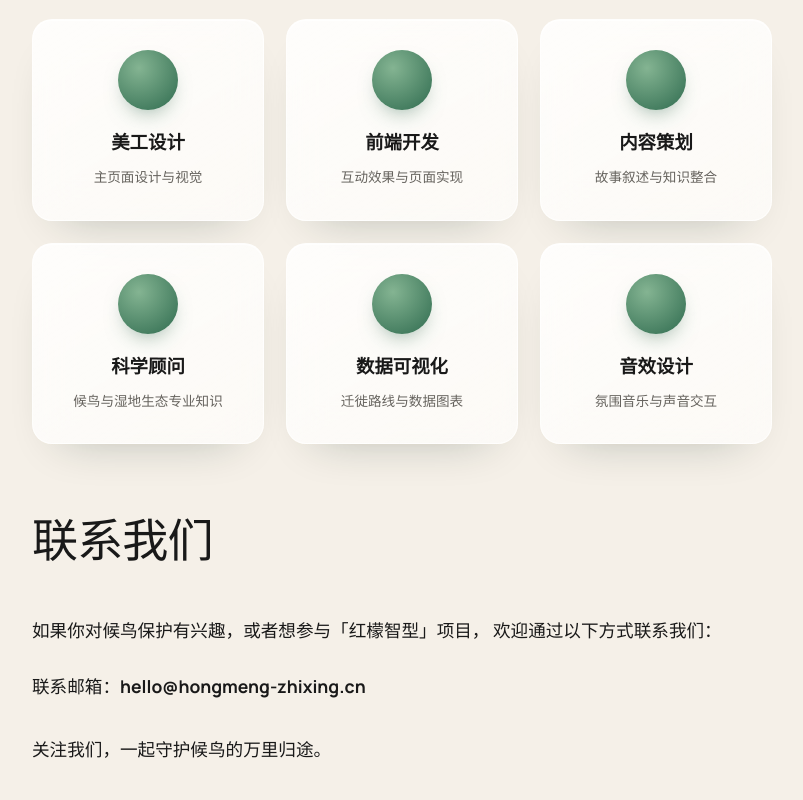
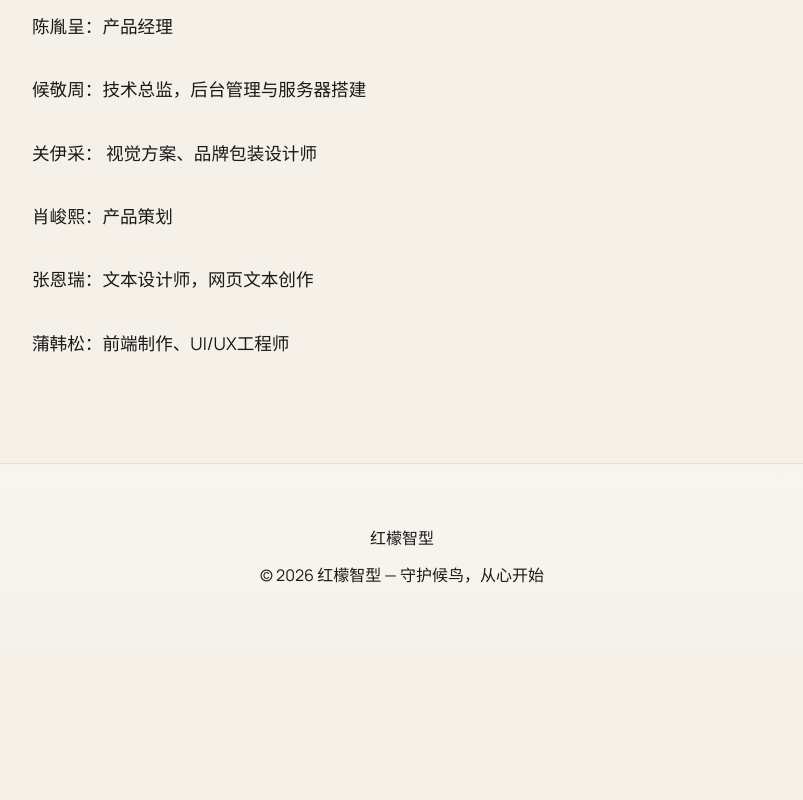
Before and after one commit to benjaminH0527/WingGuard-, a website built with Vite: page about.html in a window 1280 px wide. Shown: the part 1780-2580 px from the top of the page, without its empty margins (238-1041 px from the left). After the commit the page ends 2430 px from the top, so only its background shows below. Built offline with nearby package versions, Linux system fonts and the light colour scheme.

```diff
--- a/about.html
+++ b/about.html
@@ -82,48 +82,8 @@
 
     <h2 class="section-title fade-in">我们的团队</h2>
 
-    <div class="team-grid">
-        <div class="team-card fade-in">
-            <div class="avatar"></div>
-            <div class="name">美工设计</div>
-            <div class="role">主页面设计与视觉</div>
-        </div>
-        <div class="team-card fade-in">
-            <div class="avatar"></div>
-            <div class="name">前端开发</div>
-            <div class="role">互动效果与页面实现</div>
-        </div>
-        <div class="team-card fade-in">
-            <div class="avatar"></div>
-            <div class="name">内容策划</div>
-            <div class="role">故事叙述与知识整合</div>
-        </div>
-        <div class="team-card fade-in">
-            <div class="avatar"></div>
-            <div class="name">科学顾问</div>
-            <div class="role">候鸟与湿地生态专业知识</div>
-        </div>
-        <div class="team-card fade-in">
-            <div class="avatar"></div>
-            <div class="name">数据可视化</div>
-            <div class="role">迁徙路线与数据图表</div>
-        </div>
-        <div class="team-card fade-in">
-            <div class="avatar"></div>
-            <div class="name">音效设计</div>
-            <div class="role">氛围音乐与声音交互</div>
-        </div>
-    </div>
-
-    <h2 class="section-title fade-in">联系我们</h2>
     <p class="section-body fade-in">
-        如果你对候鸟保护有兴趣，或者想参与「红檬智型」项目，
-        欢迎通过以下方式联系我们：
-    </p>
-    <p class="section-body fade-in">
-         联系邮箱：<strong>hello@hongmeng-zhixing.cn</strong>
-        <br><br>
-         关注我们，一起守护候鸟的万里归途。
+        陈胤呈：产品经理<br/><br/>候敬周：技术总监，后台管理与服务器搭建<br/><br/>关伊采： 视觉方案、品牌包装设计师<br/><br/>肖峻熙：产品策划<br/><br/>张恩瑞：文本设计师，网页文本创作<br/><br/>蒲韩松：前端制作、UI/UX工程师
     </p>
 
 </div>
--- a/src/DataAdapter.js
+++ b/src/DataAdapter.js
@@ -79,7 +79,7 @@ try {
       habitat: "针阔混交林、灌木丛、公园绿地",
       description:
         "网络著名的“小肥啾”之一，头顶栗红、喉部一枚黑斑，性活泼喜结群，是校园与城市公园里最容易被公众观测到的鸟种之一。",
-      imageUrl: "https://images.unsplash.com/photo-1444464666168-49d633b86797?auto=format&fit=crop&w=800&q=80"
+      imageUrl: "/Aegithalos-concinnus.webp"
     },
     {
       id: "sp-04",
--- a/src/main.js
+++ b/src/main.js
@@ -423,7 +423,11 @@ import { ENV } from './env.js';
     ]);
   }
 
-  document.addEventListener('DOMContentLoaded', refreshAll);
+  if (document.readyState === 'loading') {
+    document.addEventListener('DOMContentLoaded', refreshAll);
+  } else {
+    refreshAll();
+  }
 
   // expose for inline HTML handlers (script is non-module, already global,
   // but declared explicitly here for clarity/robustness)
```
Also changed, not shown: index.html (+4 -5 lines), protect.html (+1 -4 lines).
